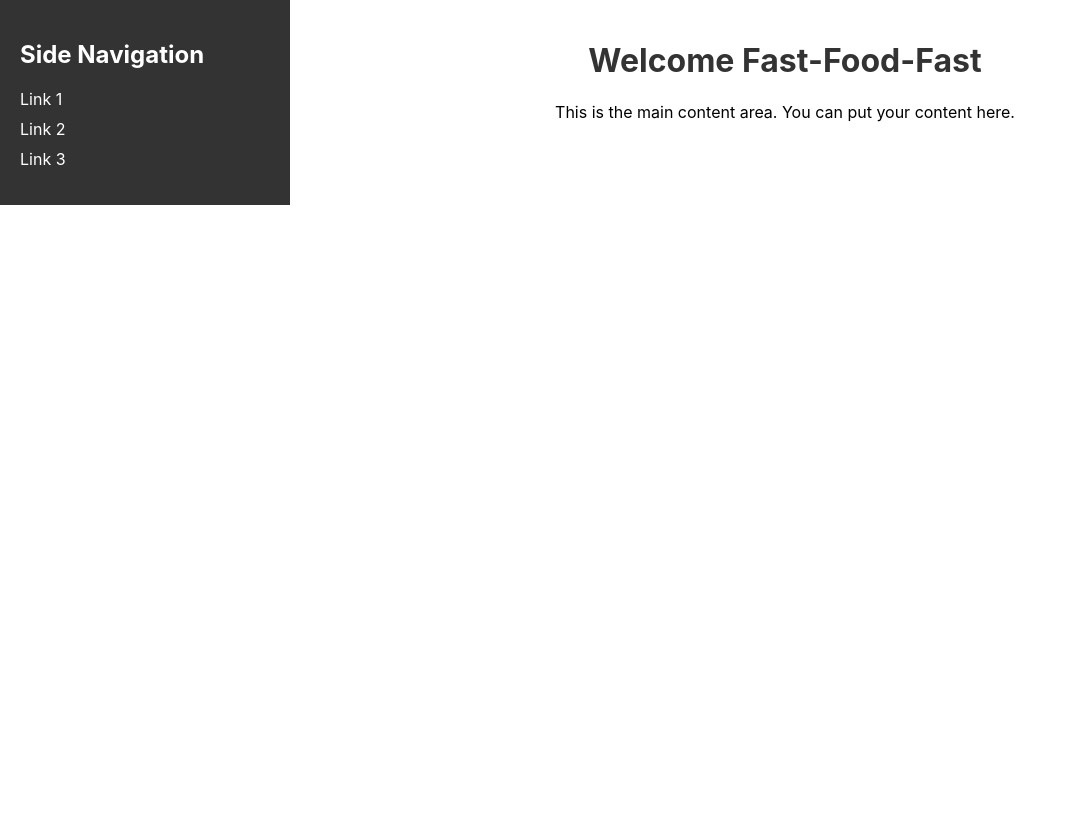
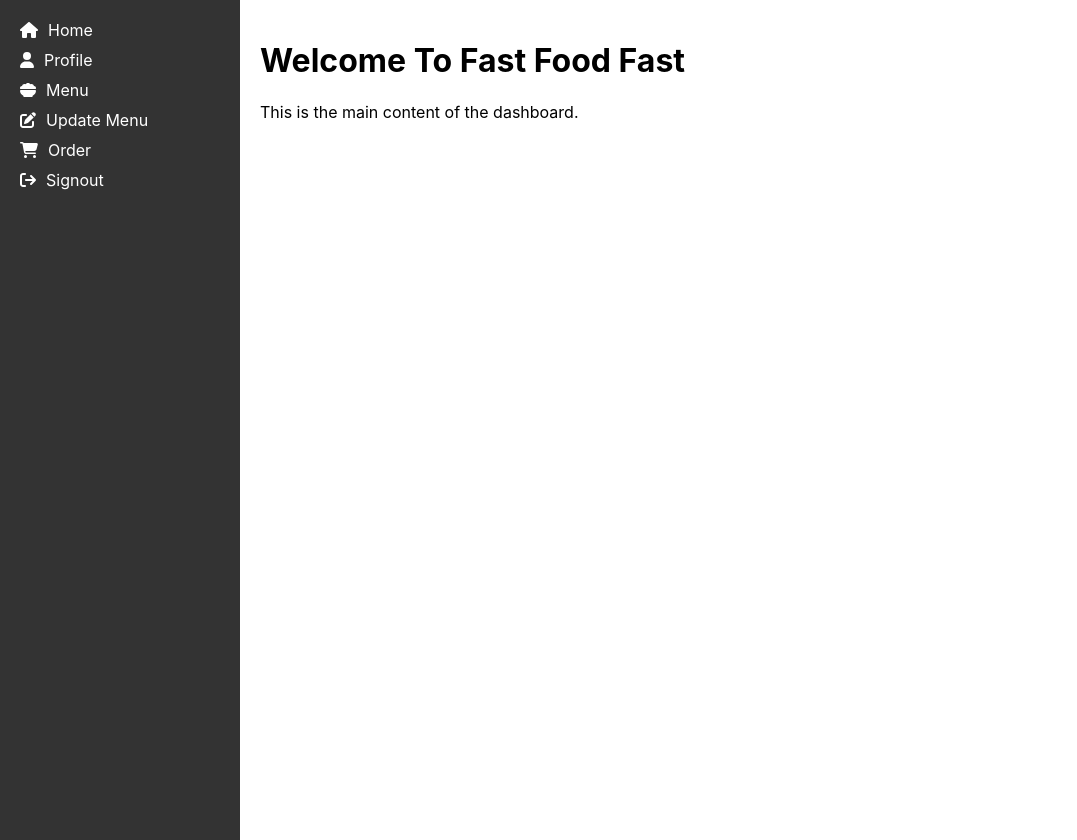
Before and after one commit to ElisaTumwebaze/fast-food-react-UI, a React (Create React App) app: page /dashboard in a window 1280 px wide. Shown: the whole page, without its empty margins (0-1077 px from the left). Before the commit the page ends 800 px from the top, so only its background shows below. Built offline with nearby package versions, Linux system fonts and the light colour scheme.

Commit message:
worked on server side error handling using react-toasts

```diff
--- a/package.json
+++ b/package.json
@@ -3,6 +3,10 @@
   "version": "0.1.0",
   "private": true,
   "dependencies": {
+    "@fortawesome/fontawesome-free": "^6.5.1",
+    "@fortawesome/fontawesome-svg-core": "^6.5.1",
+    "@fortawesome/free-solid-svg-icons": "^6.5.1",
+    "@fortawesome/react-fontawesome": "^0.2.0",
     "@testing-library/jest-dom": "^5.17.0",
     "@testing-library/react": "^13.4.0",
     "@testing-library/user-event": "^13.5.0",
@@ -10,6 +14,7 @@
     "react-dom": "^18.2.0",
     "react-router-dom": "^6.22.2",
     "react-scripts": "5.0.1",
+    "react-toastify": "^10.0.4",
     "styled-components": "^6.1.8",
     "web-vitals": "^2.1.4"
   },
--- a/src/App.js
+++ b/src/App.js
@@ -6,6 +6,7 @@ import Home from "./components/Home";
 import Dashboard from "./components/Dashboard";
 
 function App() {
+
   return (
     <Router>
       <Routes>
--- a/src/components/Dashboard.jsx
+++ b/src/components/Dashboard.jsx
@@ -1,47 +1,72 @@
-// Dashboard.js
 import React from 'react';
 import styled from 'styled-components';
+import { FontAwesomeIcon } from '@fortawesome/react-fontawesome';
+import { faHome, faUser, faCartShopping, faBowlFood, faSignOut, faEdit} from '@fortawesome/free-solid-svg-icons';
 
+// Define styled components
 const Container = styled.div`
   display: flex;
-`;
-
-const SideNav = styled.div`
-  width: 250px;
-  background-color: #333;
-  padding: 20px;
+  flex-direction: row;
+  height: 100vh;
 `;
 
 const MainContent = styled.div`
   flex: 1;
   padding: 20px;
-  text-align: center;
+`;
+const Sidebar = styled.div`
+  width: 200px;
+  background-color: #333;
+  color: white;
+  padding: 20px;
+  height: 100%;
 `;
 
-const Header = styled.h1`
-  color: #333;
+const MenuItem = styled.div`
+  color: white;
+  margin-bottom: 10px;
+  cursor: pointer;
+  display: flex;
+  align-items: center;
+
+  &:hover {
+    color: lightblue;
+  }
 `;
 
+// Dashboard component
 const Dashboard = () => {
   return (
     <Container>
-      <SideNav>
-        <h2 style={{ color: '#fff' }}>Side Navigation</h2>
-        <ul style={{ listStyleType: 'none', padding: 0 }}>
-          <li style={{ marginBottom: '10px' }}>
-            <a href="#" style={{ color: '#fff', textDecoration: 'none' }}>Link 1</a>
-          </li>
-          <li style={{ marginBottom: '10px' }}>
-            <a href="#" style={{ color: '#fff', textDecoration: 'none' }}>Link 2</a>
-          </li>
-          <li style={{ marginBottom: '10px' }}>
-            <a href="#" style={{ color: '#fff', textDecoration: 'none' }}>Link 3</a>
-          </li>
-        </ul>
-      </SideNav>
+      <Sidebar>
+        <MenuItem>
+          <FontAwesomeIcon icon={faHome} style={{ marginRight: '10px' }} />
+          Home
+        </MenuItem>
+        <MenuItem>
+          <FontAwesomeIcon icon={faUser} style={{ marginRight: '10px' }} />
+          Profile
+        </MenuItem>
+        <MenuItem>
+          <FontAwesomeIcon icon={faBowlFood} style={{ marginRight: '10px' }} />
+          Menu
+        </MenuItem>
+        <MenuItem>
+          <FontAwesomeIcon icon={faEdit} style={{ marginRight: '10px' }} />
+          Update Menu
+        </MenuItem>
+        <MenuItem>
+          <FontAwesomeIcon icon={faCartShopping} style={{ marginRight: '10px' }} />
+          Order
+        </MenuItem>
+        <MenuItem>
+          <FontAwesomeIcon icon={faSignOut} style={{ marginRight: '10px' }} />
+          Signout
+        </MenuItem>
+      </Sidebar>
       <MainContent>
-        <Header>Welcome Fast-Food-Fast</Header>
-        <p>This is the main content area. You can put your content here.</p>
+        <h1>Welcome To Fast Food Fast</h1>
+        <p>This is the main content of the dashboard.</p>
       </MainContent>
     </Container>
   );
--- a/src/components/LoginForm.jsx
+++ b/src/components/LoginForm.jsx
@@ -1,6 +1,8 @@
 import React, { useState } from "react";
 import styled from "styled-components";
 import { useNavigate } from "react-router-dom";
+import { ToastContainer, toast } from 'react-toastify';
+import 'react-toastify/dist/ReactToastify.css';
 import Spinner from "./Spinner";
 
 // Styled components for the login form
@@ -85,15 +87,23 @@ const LoginForm = () => {
         body: JSON.stringify({ username, password }),
       });
 
+      if (!response.ok) {
+        setIsLoading(false)
+        const errorData = await response.json();
+        throw new Error(errorData.error);
+      }
+
       if (response.status === 200) {
         setIsLoading(false);
         const { token } = await response.json();
         localStorage.setItem("token", token);
         console.log("Form submitted:", { username, password });
         navigate("/dashboard");
+        toast.success('logined Successfully')
       }
     } catch (error) {
       setIsLoading(false);
+      toast.error(error.message)
       console.error("Login error:", error);
     }
   };
@@ -121,6 +131,7 @@ const LoginForm = () => {
         {errors.password && <ErrorMsg>{errors.password}</ErrorMsg>}
       </FormField>
       <SubmitButton onClick={handleLogin}>Login</SubmitButton>
+      <ToastContainer position="top-right" autoClose={5000} />
     </LoginFormContainer>
   );
 };
```
Also changed, not shown: 1 other file (tests, documents, lock files or other folders).
